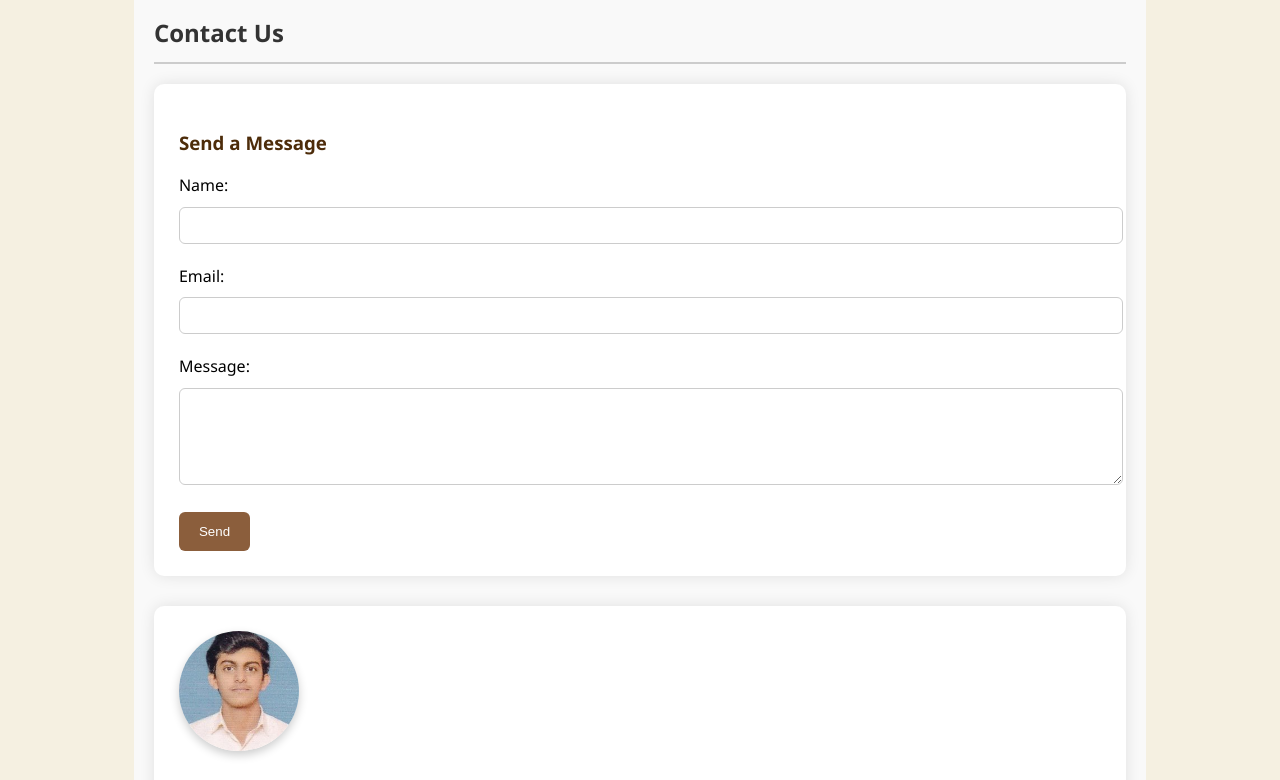
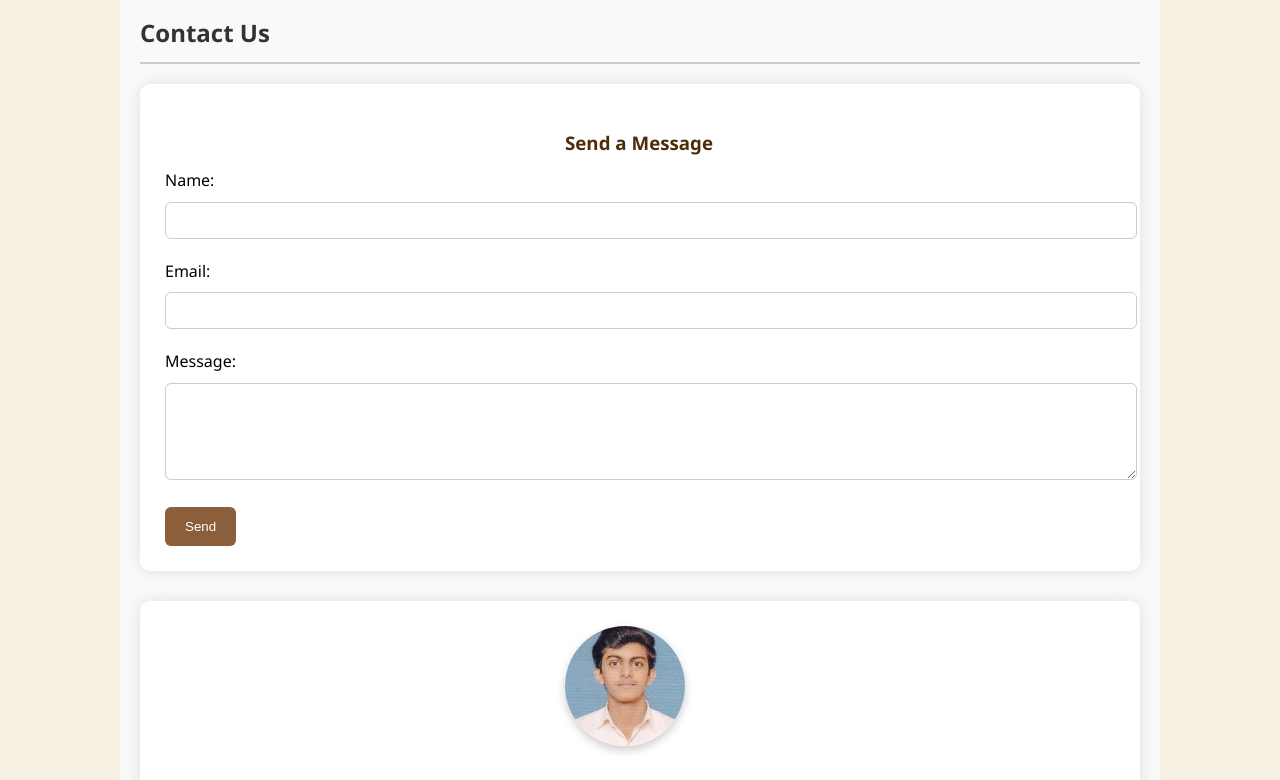
Before and after one commit to Soham-shewale195/Mushrooz_Project, a plain HTML site: page HTML_FILE/Contact_us.html in a window 1280 px wide. Shown: the part 260-1040 px from the top of the page. Drawn offline with Linux system fonts and the light colour scheme.

Commit message:
some changes are made in contact us page and aboutus page

```diff
--- a/CSS_FILES/style.css
+++ b/CSS_FILES/style.css
@@ -149,6 +149,7 @@ footer {
 /* End footer section */
 
 /* Contact us page */
+
 /* Contact Section */
 .section {
   padding: 40px 20px;
@@ -170,12 +171,15 @@ footer {
   padding: 25px;
   border-radius: 10px;
   box-shadow: 0 0 15px rgba(0,0,0,0.1);
+
 }
 
 .contact-form h3,
 .owner-info h3 {
-  margin-bottom: 15px;
+  margin-bottom: 10px;
   color: #4d2c0a;
+   margin-left: 400px;
+
 }
 
 .contact-form input,
@@ -206,8 +210,10 @@ footer {
   height: 120px;
   border-radius: 50%;
   object-fit: cover;
-  margin-bottom: 15px;
+  margin-bottom: 10px;
   box-shadow: 0 4px 10px rgba(0,0,0,0.2);
+ margin-left: 400px;
+
 }
 
 /* Responsive */
@@ -243,6 +249,7 @@ footer {
   margin: 0;
   font-size: 24px;
   color: #333;
+  margin-left: 210px;
 }
 
 .profile-info p {
```
Also changed, not shown: HTML_FILE/About_us.html (+1 -1 lines).
